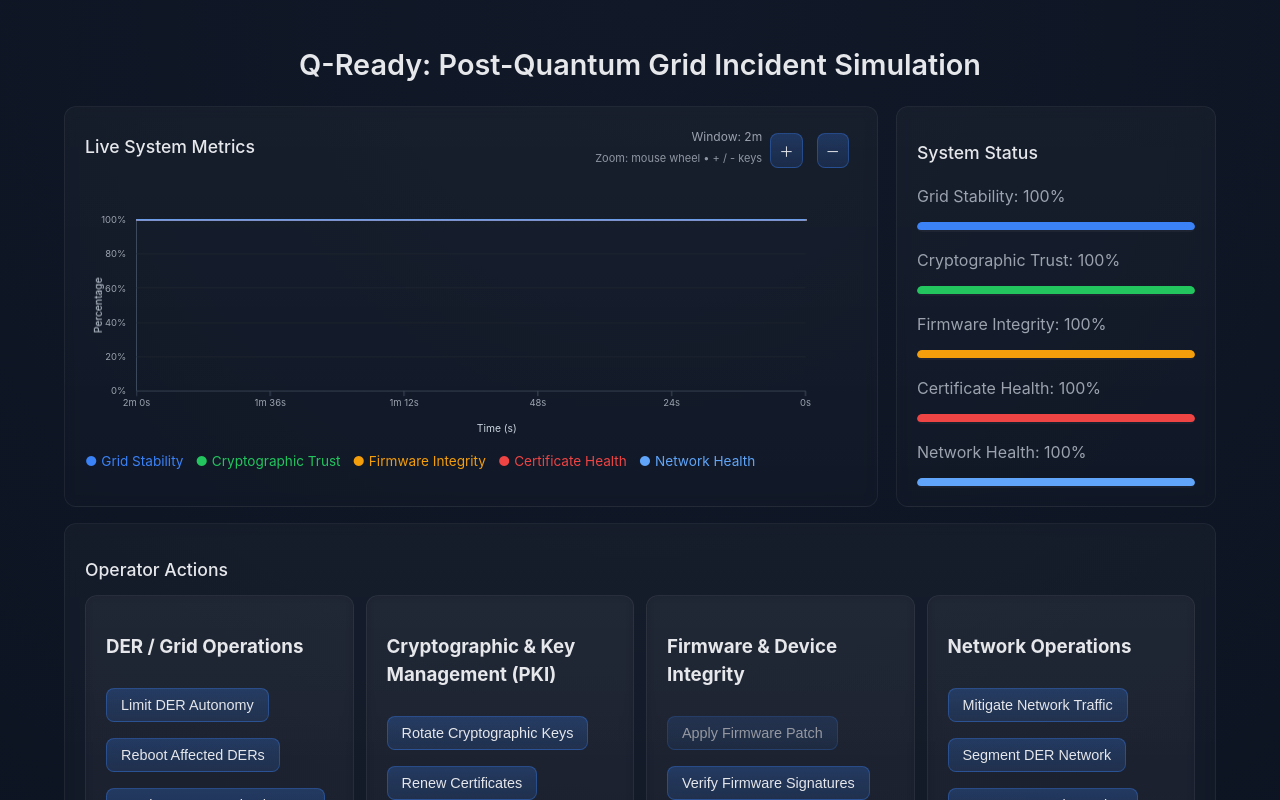
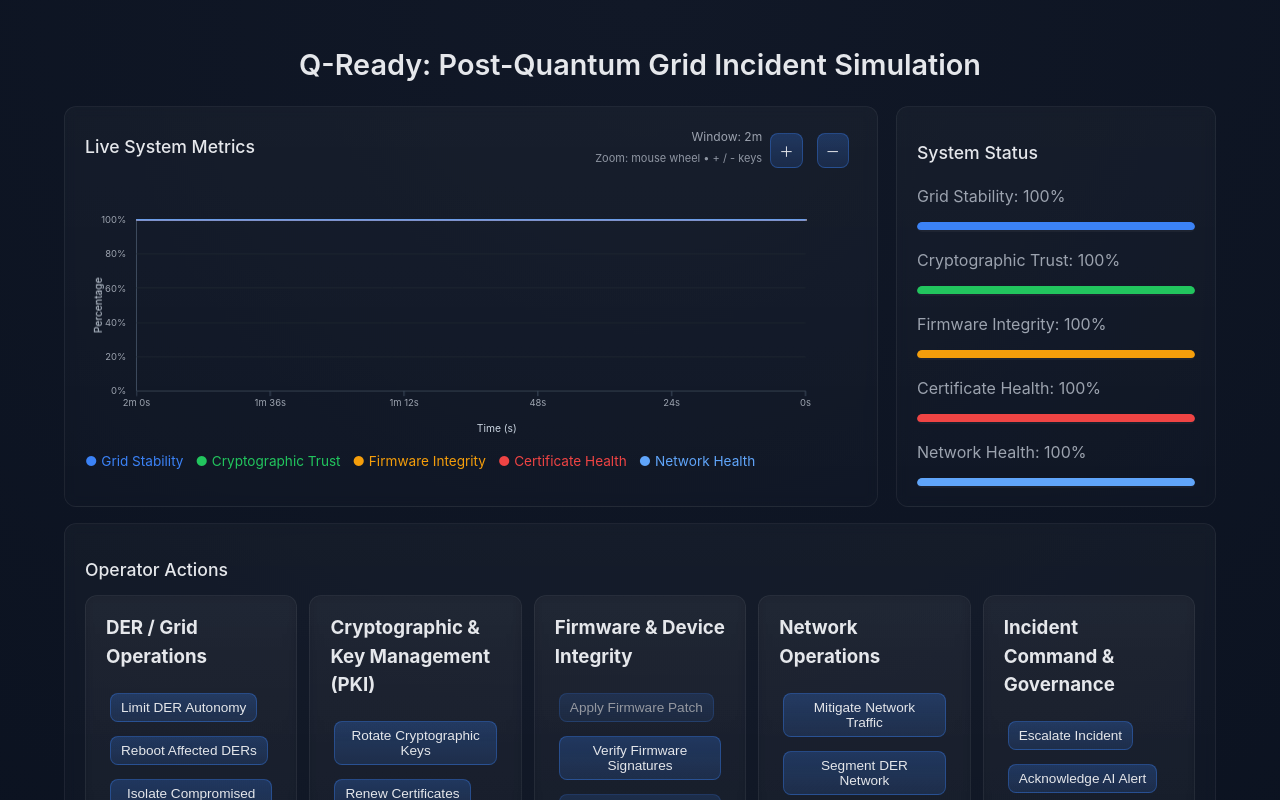
Before and after one commit to ChillPanda100/Q-READY, a React (Vite) app: page / in a window 1280 px wide. Both pictures are taken after a click on the button "Start Simulation". Shown: the top 800 px of the page. Built offline with nearby package versions, Linux system fonts and the light colour scheme.

Commit message:
Apply shrink-to-fit for the operator action panels

```diff
--- a/src/components/ActionPanel.tsx
+++ b/src/components/ActionPanel.tsx
@@ -19,12 +19,12 @@ const ActionPanel: React.FC<Props> = ({ onAction, inProgress = {}, system, autho
     return (
         <div className="panel action-panel">
             <h2>Operator Actions</h2>
-            <div style={{display: 'grid', gridTemplateColumns: 'repeat(auto-fit, minmax(260px, 1fr))', gap: 12}}>
-                <DERPanel onAction={onAction} inProgress={inProgress} system={system} />
-                <PKIPanel onAction={onAction} inProgress={inProgress} system={system} authorizedEmergency={authorizedEmergency} pqOnCooldown={pqOnCooldown} />
-                <FirmwarePanel onAction={onAction} inProgress={inProgress} system={system} authorizedEmergency={authorizedEmergency} />
-                <NetworkPanel onAction={onAction} inProgress={inProgress} system={system} />
-                <IncidentPanel onAction={onAction} inProgress={inProgress} authorizedEmergency={authorizedEmergency} onAuthorize={onAuthorize} />
+            <div style={{display: 'flex', flexDirection: 'row', gap: 12, overflow: 'visible', paddingBottom: 6, alignItems: 'flex-start'}}>
+                <div style={{flex: '1 1 0', minWidth: 0}}><DERPanel onAction={onAction} inProgress={inProgress} system={system} /></div>
+                <div style={{flex: '1 1 0', minWidth: 0}}><PKIPanel onAction={onAction} inProgress={inProgress} system={system} authorizedEmergency={authorizedEmergency} pqOnCooldown={pqOnCooldown} /></div>
+                <div style={{flex: '1 1 0', minWidth: 0}}><FirmwarePanel onAction={onAction} inProgress={inProgress} system={system} authorizedEmergency={authorizedEmergency} /></div>
+                <div style={{flex: '1 1 0', minWidth: 0}}><NetworkPanel onAction={onAction} inProgress={inProgress} system={system} /></div>
+                <div style={{flex: '1 1 0', minWidth: 0}}><IncidentPanel onAction={onAction} inProgress={inProgress} authorizedEmergency={authorizedEmergency} onAuthorize={onAuthorize} /></div>
             </div>
         </div>
     );
--- a/src/components/DERPanel.tsx
+++ b/src/components/DERPanel.tsx
@@ -17,7 +17,7 @@ const DERPanel: React.FC<Props> = ({ onAction, inProgress = {}, system }) => {
             disabled={busy(action) || !!opts.disabled}
             title={opts.title}
             aria-busy={busy(action)}
-            style={{marginRight:8, marginBottom:8}}
+            style={{margin: 4, padding: '6px 10px', fontSize: '0.85rem'}}
         >
             {label}
             {busy(action) && <span className="spinner" aria-hidden="true" />}
@@ -25,9 +25,9 @@ const DERPanel: React.FC<Props> = ({ onAction, inProgress = {}, system }) => {
     );
 
     return (
-        <div className="panel">
-            <h3>DER / Grid Operations</h3>
-            <div>
+        <div className="panel" style={{display:'flex', flexDirection:'column'}}>
+            <h3 style={{marginTop:0}}>DER / Grid Operations</h3>
+            <div style={{display:'flex', flexWrap:'wrap', gap:6}}>
                 {btn('limit', 'Limit DER Autonomy', { title: 'Grid Stability ↑ — Tradeoff: reduced DER efficiency' })}
                 {btn('reboot', 'Reboot Affected DERs', { title: 'Grid Stability ↑↑ — Tradeoff: Firmware Integrity ↓, Network Health ↓ (temporary)' })}
                 {btn('isolate-segment', 'Isolate Compromised DER Segment', { title: 'Grid Stability ↑ — Tradeoff: localized network health ↓ and capacity loss' })}
--- a/src/components/FirmwarePanel.tsx
+++ b/src/components/FirmwarePanel.tsx
@@ -21,7 +21,7 @@ const FirmwarePanel: React.FC<Props> = ({ onAction, inProgress = {}, system, aut
             disabled={busy(action) || !!opts.disabled}
             title={opts.title}
             aria-busy={busy(action)}
-            style={{marginRight:8, marginBottom:8}}
+            style={{margin: 4, padding:'6px 10px', fontSize:'0.85rem'}}
         >
             {label}
             {busy(action) && <span className="spinner" aria-hidden="true" />}
@@ -29,9 +29,9 @@ const FirmwarePanel: React.FC<Props> = ({ onAction, inProgress = {}, system, aut
     );
 
     return (
-        <div className="panel">
-            <h3>Firmware & Device Integrity</h3>
-            <div>
+        <div className="panel" style={{display:'flex', flexDirection:'column'}}>
+            <h3 style={{marginTop:0}}>Firmware & Device Integrity</h3>
+            <div style={{display:'flex', flexWrap:'wrap', gap:6}}>
                 {btn('patch', 'Apply Firmware Patch', { disabled: (sys.firmwareIntegrity ?? 0) >= 99, title: 'Firmware Integrity ↑↑ — May cause reboots and temporary stability drop' })}
                 {btn('verify-signatures', 'Verify Firmware Signatures', { title: 'Firmware Integrity ↑ — Low risk' })}
                 {btn('rollback', 'Rollback Firmware Version', { disabled: !authorizedEmergency, title: 'Emergency-only: may restore integrity but can cause Grid Stability ↓↓' })}
--- a/src/components/IncidentPanel.tsx
+++ b/src/components/IncidentPanel.tsx
@@ -16,7 +16,7 @@ const IncidentPanel: React.FC<Props> = ({ onAction, inProgress = {}, authorizedE
             disabled={busy(action) || !!opts.disabled}
             title={opts.title}
             aria-busy={busy(action)}
-            style={{marginRight:8, marginBottom:8}}
+            style={{margin: 4, padding: '6px 10px', fontSize: '0.85rem'}}
         >
             {label}
             {busy(action) && <span className="spinner" aria-hidden="true" />}
@@ -24,9 +24,9 @@ const IncidentPanel: React.FC<Props> = ({ onAction, inProgress = {}, authorizedE
     );
 
     return (
-        <div className="panel">
-            <h3>Incident Command & Governance</h3>
-            <div>
+        <div className="panel" style={{display:'flex', flexDirection:'column'}}>
+            <h3 style={{marginTop:0}}>Incident Command & Governance</h3>
+            <div style={{display:'flex', flexWrap:'wrap', gap:6}}>
                 {btn('escalate', 'Escalate Incident', { title: 'Escalation: no direct metric change' })}
                 {btn('acknowledge-ai', 'Acknowledge AI Alert', { title: 'Acknowledge and reduce alert pressure' })}
                 {onAuthorize ? (
--- a/src/components/NetworkPanel.tsx
+++ b/src/components/NetworkPanel.tsx
@@ -7,7 +7,9 @@ interface Props {
     system?: SystemState;
 }
 
-const NetworkPanel: React.FC<Props> = ({ onAction, inProgress = {} }) => {
+const NetworkPanel: React.FC<Props> = ({ onAction, inProgress = {} }: Props) => {
+    // `system` is accepted by the Props interface but intentionally not destructured here
+    // to avoid unused-variable lint errors; callers may still pass it.
     const busy = (a: string) => !!inProgress[a];
     const btn = (action: string, label: string, opts: { disabled?: boolean; title?: string } = {}) => (
         <button
@@ -16,7 +18,7 @@ const NetworkPanel: React.FC<Props> = ({ onAction, inProgress = {} }) => {
             disabled={busy(action) || !!opts.disabled}
             title={opts.title}
             aria-busy={busy(action)}
-            style={{marginRight:8, marginBottom:8}}
+            style={{margin: 4, padding: '6px 10px', fontSize: '0.85rem'}}
         >
             {label}
             {busy(action) && <span className="spinner" aria-hidden="true" />}
@@ -24,9 +26,9 @@ const NetworkPanel: React.FC<Props> = ({ onAction, inProgress = {} }) => {
     );
 
     return (
-        <div className="panel">
-            <h3>Network Operations</h3>
-            <div>
+        <div className="panel" style={{display:'flex', flexDirection:'column'}}>
+            <h3 style={{marginTop:0}}>Network Operations</h3>
+            <div style={{display:'flex', flexWrap:'wrap', gap:6}}>
                 {btn('mitigate-network', 'Mitigate Network Traffic', { title: 'Network Health ↑↑ — Grid Stability ↑' })}
                 {btn('segment-network', 'Segment DER Network', { title: 'Network Health ↑ — Tradeoff: Grid Stability ↓ (capacity loss)' })}
                 {btn('restore-routing', 'Restore Network Routing', { title: 'Network Health ↑ — Use when threat contained' })}
--- a/src/components/PKIPanel.tsx
+++ b/src/components/PKIPanel.tsx
@@ -19,7 +19,7 @@ const PKIPanel: React.FC<Props> = ({ onAction, inProgress = {}, system, authoriz
             disabled={busy(action) || !!opts.disabled}
             title={opts.title}
             aria-busy={busy(action)}
-            style={{marginRight:8, marginBottom:8}}
+            style={{margin: 4, padding: '6px 10px', fontSize: '0.85rem'}}
         >
             {label}
             {busy(action) && <span className="spinner" aria-hidden="true" />}
@@ -27,9 +27,9 @@ const PKIPanel: React.FC<Props> = ({ onAction, inProgress = {}, system, authoriz
     );
 
     return (
-        <div className="panel">
-            <h3>Cryptographic & Key Management (PKI)</h3>
-            <div>
+        <div className="panel" style={{display:'flex', flexDirection:'column'}}>
+            <h3 style={{marginTop:0}}>Cryptographic & Key Management (PKI)</h3>
+            <div style={{display:'flex', flexWrap:'wrap', gap:6}}>
                 {btn('rotate', 'Rotate Cryptographic Keys', { disabled: (sys.certHealth ?? 0) < 70, title: 'Requires Certificate Health ≥ 70% (temporary network handshake failures)' })}
                 {btn('renew', 'Renew Certificates', { title: 'Certificate Health ↑↑ — Improves trust; requires DER connectivity' })}
                 {btn('enforce-pq', 'Enforce Post-Quantum Mode', { disabled: pqOnCooldown || !authorizedEmergency, title: pqOnCooldown ? 'On cooldown' : !authorizedEmergency ? 'Requires emergency authorization' : 'High-impact: Network Health ↓↓; cooldown enforced' })}
```
